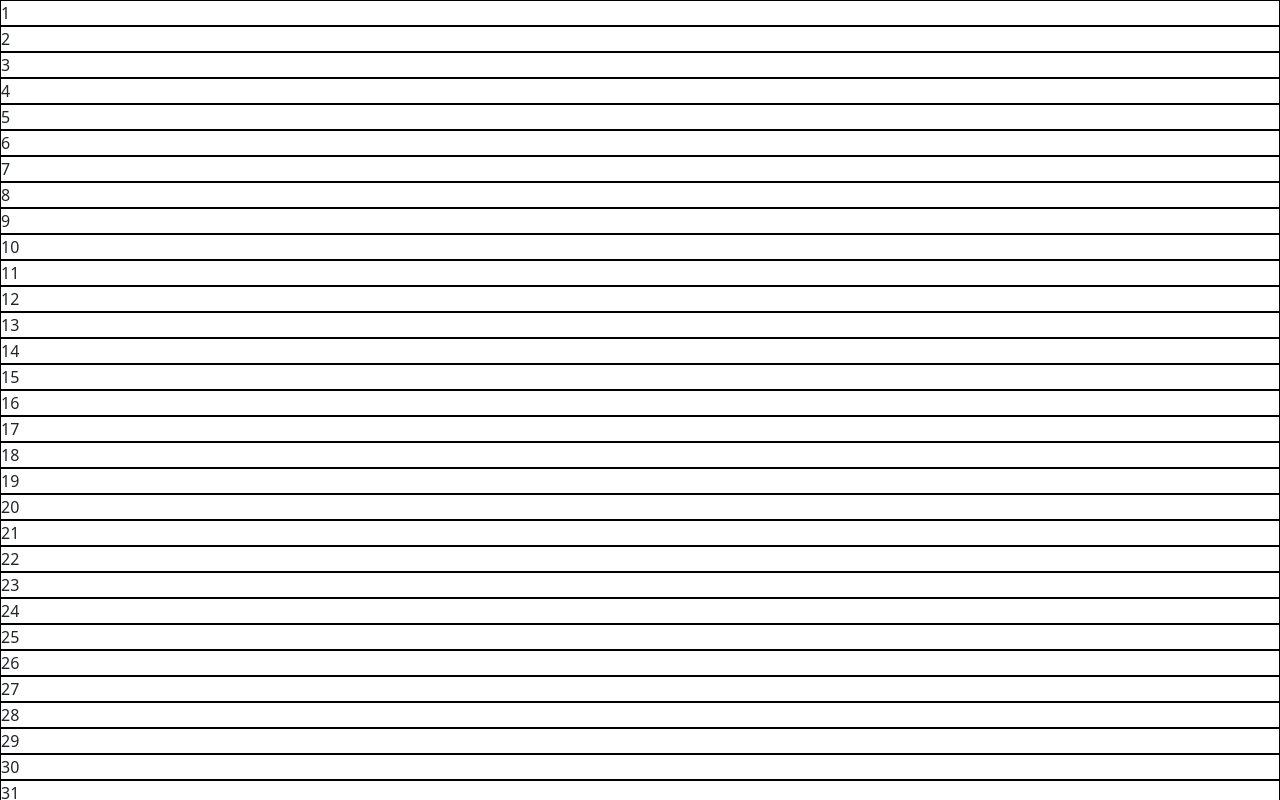
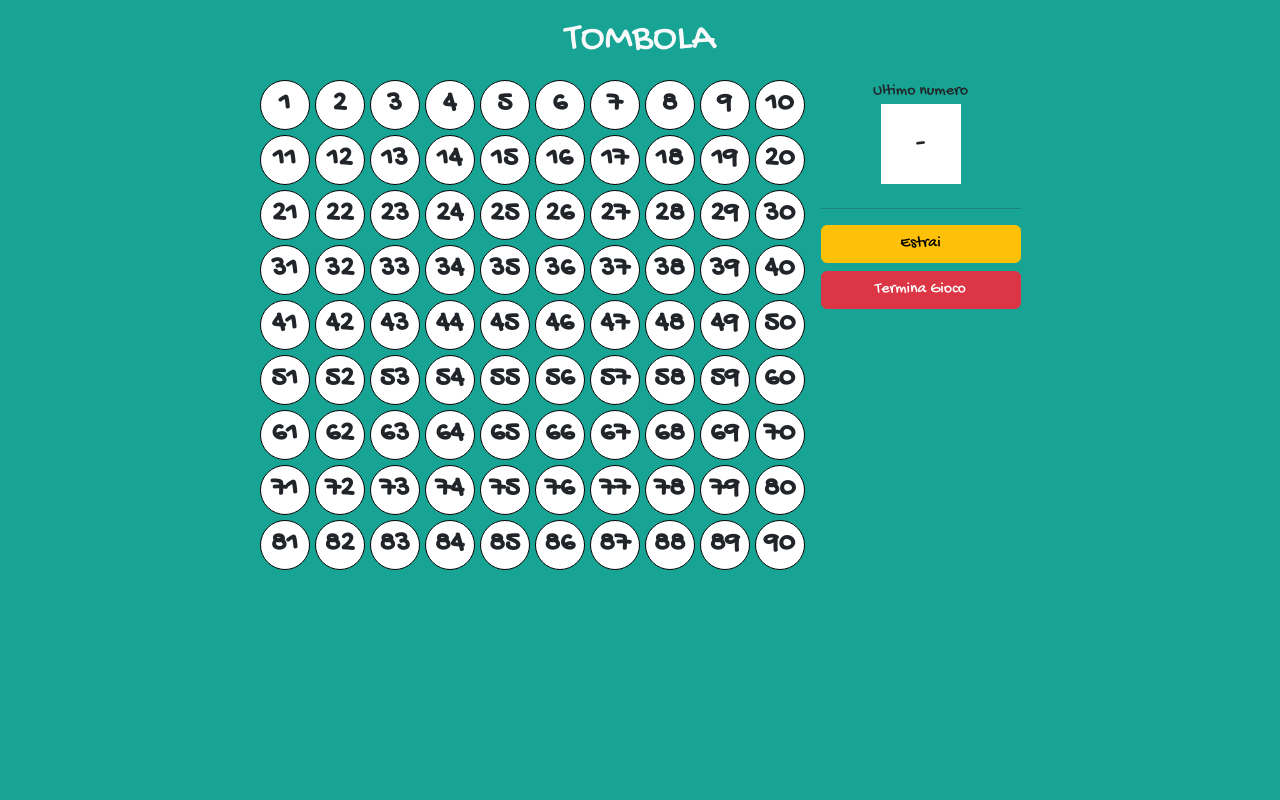
Before and after one commit to matteovecchio04/web-tombola, a React (Vite) app: page / in a window 1280 px wide. Shown: the top 800 px of the page. Built offline with nearby package versions, Linux system fonts and the light colour scheme.

Commit message:
refactor layout and styles for number display in Tombola component

```diff
--- a/src/App.jsx
+++ b/src/App.jsx
@@ -36,6 +36,11 @@ export default function Tombola() {
 
   return (
     <>
+
+      <div className='container mt-3'>
+        <h1 className='text-center mb-3 text-light'>TOMBOLA</h1>
+        <div className='d-flex justify-content-center'>
+          <div className='number-grid mb-3 me-3'>
             {numbers.map((number) => {
 
               let classe = "number"
@@ -52,18 +57,25 @@ export default function Tombola() {
                 </div>
               )
             })}
+          </div>
 
-      <button onClick={extractNumber}>
+          <div className='d-flex flex-column min-width'>
+            <div className='mb-2 text-center'>
+              Ultimo numero <div className='font'>{lastExtracted ? lastExtracted : "-"}</div>
+            </div>
+
+            <hr />
+
+            <button className='btn btn-warning mb-2' onClick={extractNumber}>
               Estrai
             </button>
 
-      <div>
-        Ultimo numero: {lastExtracted}
-      </div>
-
-      <button onClick={endGame}>
+            <button className='btn btn-danger mb-2' onClick={endGame}>
               Termina Gioco
             </button>
+          </div>
+        </div>
+      </div >
     </>
   )
 }
--- a/src/index.css
+++ b/src/index.css
@@ -1,17 +1,53 @@
 @import url("bootstrap");
+@import url('https://fonts.googleapis.com/css2?family=Gochi+Hand&display=swap');
+
+* {
+    font-family: "Gochi Hand", sans-serif;
+}
+
+body {
+    background-color: #17a494;
+}
+
+.number-grid {
+    display: grid;
+    grid-template-columns: repeat(10, 50px);
+    grid-auto-rows: 50px;
+    gap: 5px;
+}
+
+.number,
+.extracted,
+.last {
+    display: flex;
+    justify-content: center;
+    align-items: center;
+    border-radius: 50%;
+    font-weight: bold;
+    font-size: 1.8rem;
+    border: 1px solid black;
+}
 
 .number {
     background-color: white;
-    border: 1px solid black;
 }
 
 .extracted {
-    background-color: lightgray;
-    border: 1px solid black;
+    background-color: #f68ea1;
 }
 
 .last {
-    background-color: red;
-    color: white;
-    border: 1px solid black;
+    background-color: #8df691;
 }
+
+.min-width {
+    min-width: 200px;
+}
+
+.font {
+    font-size: 2rem;
+    background-color: white;
+    padding: 1rem;
+    width: 80px;
+    margin: 0 auto;
+}
```
Lines whose indentation alone changed are shown as unchanged.
